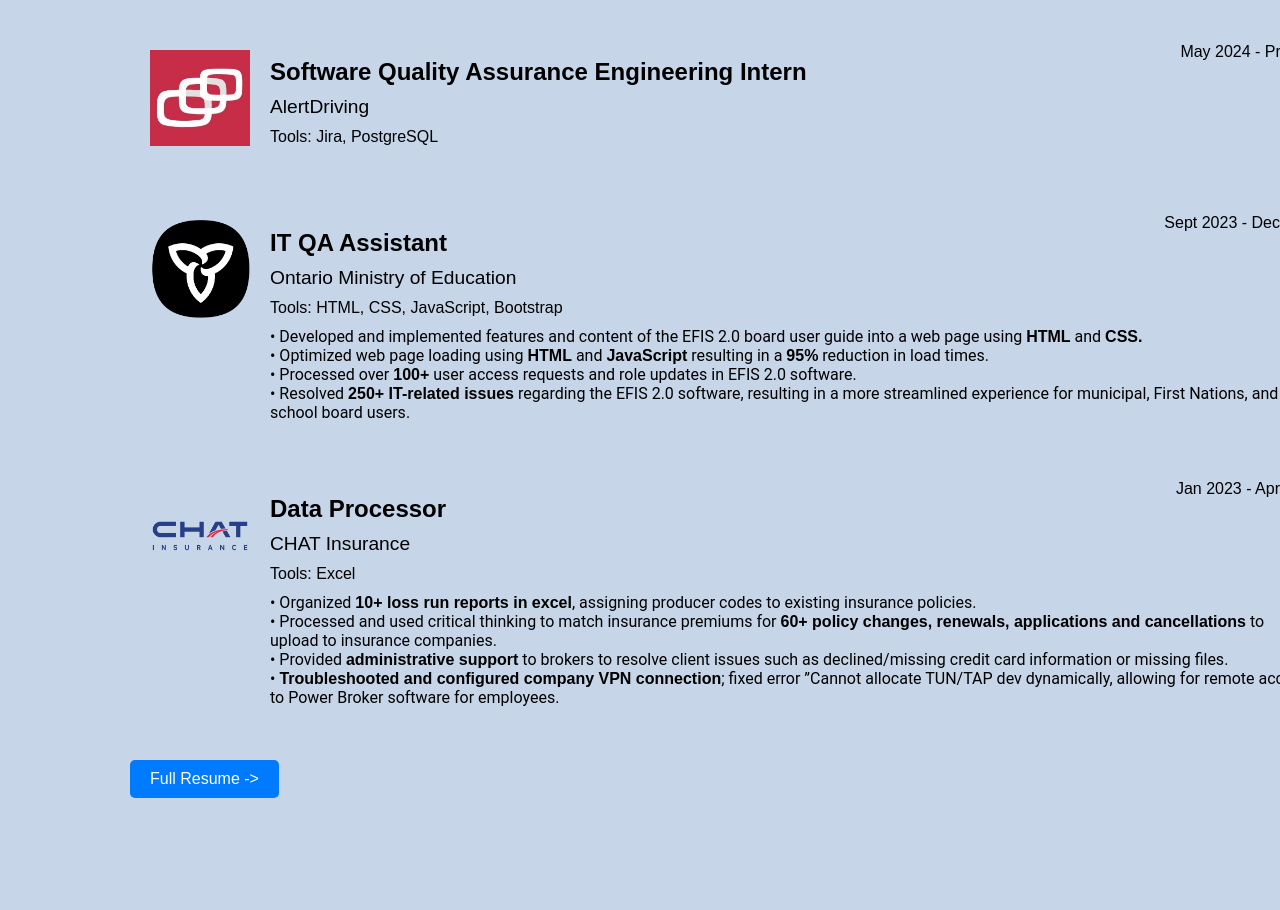
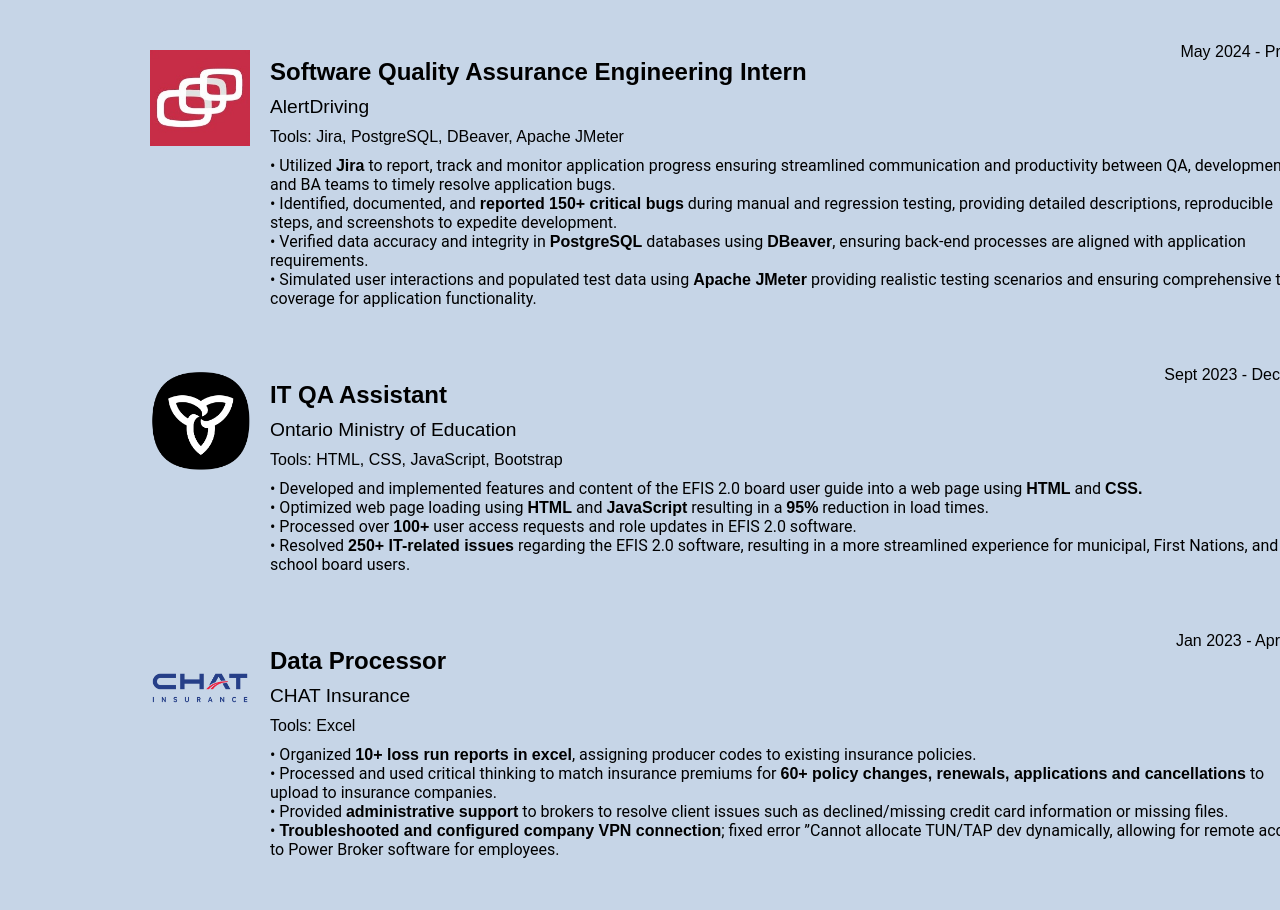
Before and after one commit to jasonliu1103/personalportfoliowebsite, a React (Create React App) app: page / in a window 1280 px wide. Shown: the part 1440-2350 px from the top of the page. Built offline with nearby package versions, Linux system fonts and the light colour scheme.

Commit message:
Updated experiences section

```diff
--- a/src/components/Experiences.jsx
+++ b/src/components/Experiences.jsx
@@ -11,8 +11,11 @@
     title: "Software Quality Assurance Engineering Intern",
     company: "AlertDriving",
     duration: "May 2024 - Present",
-    tools: "Tools: Jira, PostgreSQL",
-    p1: "",
+    tools: "Tools: Jira, PostgreSQL, DBeaver, Apache JMeter",
+    p1: "• Utilized <strong>Jira</strong> to report, track and monitor application progress ensuring streamlined communication and productivity between QA, development, and BA teams to timely resolve application bugs.",
+    p2: "• Identified, documented, and <strong>reported 150+ critical bugs</strong> during manual and regression testing, providing detailed descriptions, reproducible steps, and screenshots to expedite development.",
+    p3: "• Verified data accuracy and integrity in <strong>PostgreSQL</strong> databases using <strong>DBeaver</strong>, ensuring back-end processes are aligned with application requirements.",
+    p4: "• Simulated user interactions and populated test data using <strong>Apache JMeter</strong> providing realistic testing scenarios and ensuring comprehensive test coverage for application functionality.",
     image: alertdriving_logo,
     link: "https://www.alertdriving.info/",
   },
```
